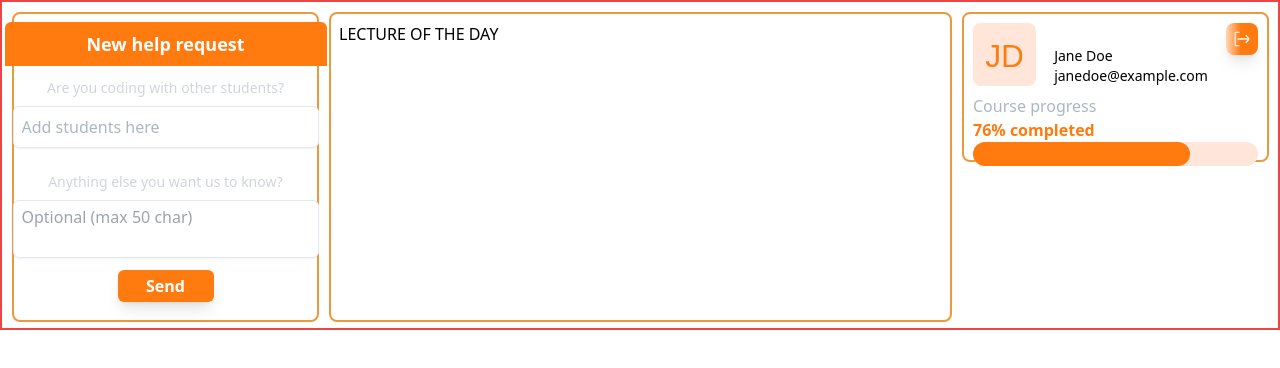
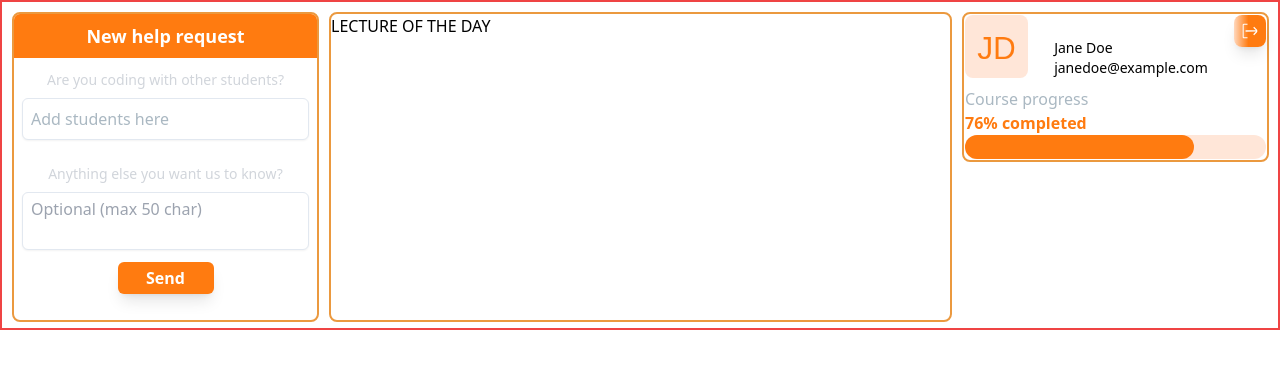
Before and after one commit to itzMaffi/CW-thesis-project, a React (Vite) app in the folder Agenda-client/: page / in a window 1280 px wide. Shown: the top 368 px of the page. Built offline with nearby package versions, Linux system fonts and the light colour scheme.

Commit message:
fix the width problem of the new help request component

```diff
--- a/Agenda-client/src/components/Dashboard/Dashboard.tsx
+++ b/Agenda-client/src/components/Dashboard/Dashboard.tsx
@@ -48,7 +48,7 @@ function Dashboard() {
             {widgets.map((widget: Widget) => (
               <div
                 key={widget.i}
-                className="border-2 border-[#EB993F] p-2 rounded-lg bg-white"
+                className="border-2 border-[#EB993F]  rounded-lg bg-white"
               >
                 {resolveComponent(widget.type)}
               </div>
--- a/Agenda-client/src/components/NewHelpRequest/NewHelpRequest.tsx
+++ b/Agenda-client/src/components/NewHelpRequest/NewHelpRequest.tsx
@@ -81,7 +81,7 @@ const NewHelpRequest: React.FC = () => {
     setShowList(false);
   };
   useEffect(() => {
-    const handleGlobalClick = (event: any) => {
+    const handleGlobalClick = (event) => {
       if (!isSelected && !event.target.closest('.input-area')) {
         setShowList(false);
       }
@@ -122,13 +122,12 @@ const NewHelpRequest: React.FC = () => {
   return (
     <form
       onSubmit={onFormSubmit}
-      className="flex flex-col justify-center items-center"
+      className="flex flex-col justify-center items-center min-w-full"
     >
-      <div>
       <div className="bg-cw-orange min-w-full text-center p-2 text-lg font-bold font-sans text-white rounded-tr-md rounded-tl-md">
         New help request
       </div>
-        <div className=" flex flex-col gap-2">
+      <div className=" flex flex-col gap-2 min-w-full max-w-full">
         <div className="flex flex-col justify-center items-center gap-2 min-w-full p-2 mt-1">
           <div className="text-sm text-gray-300 cursor-default">
             Are you coding with other students?
@@ -150,7 +149,7 @@ const NewHelpRequest: React.FC = () => {
               value={isSelected ? '' : inputValue}
               onChange={valueChangeHandler}
               placeholder={isSelected ? '' : 'Add students here'}
-                className="p-2 shadow-sm min-w-full placeholder-[#aab8c2] rounded-md border border-slate-200"
+              className="p-2 shadow-sm min-w-full max-w-full placeholder-[#aab8c2] rounded-md border border-slate-200"
             />
             {!showError && showList ? (
               <StudentsList
@@ -179,7 +178,7 @@ const NewHelpRequest: React.FC = () => {
             Anything else you want us to know?
           </div>
           <textarea
-              className="question-area resize-none rounded-md shadow-sm p-1 min-w-full pl-2 placeholder-[#aab8c2]rounded-md border border-slate-200"
+            className="question-area resize-none rounded-md shadow-sm p-1 min-w-full max-w-full pl-2 placeholder-[#aab8c2]rounded-md border border-slate-200"
             name="help-question"
             id="help-question"
             cols={30}
@@ -197,7 +196,6 @@ const NewHelpRequest: React.FC = () => {
           </button>
         </div>
       </div>
-      </div>
     </form>
   );
 };
```
Lines whose indentation alone changed are shown as unchanged.
